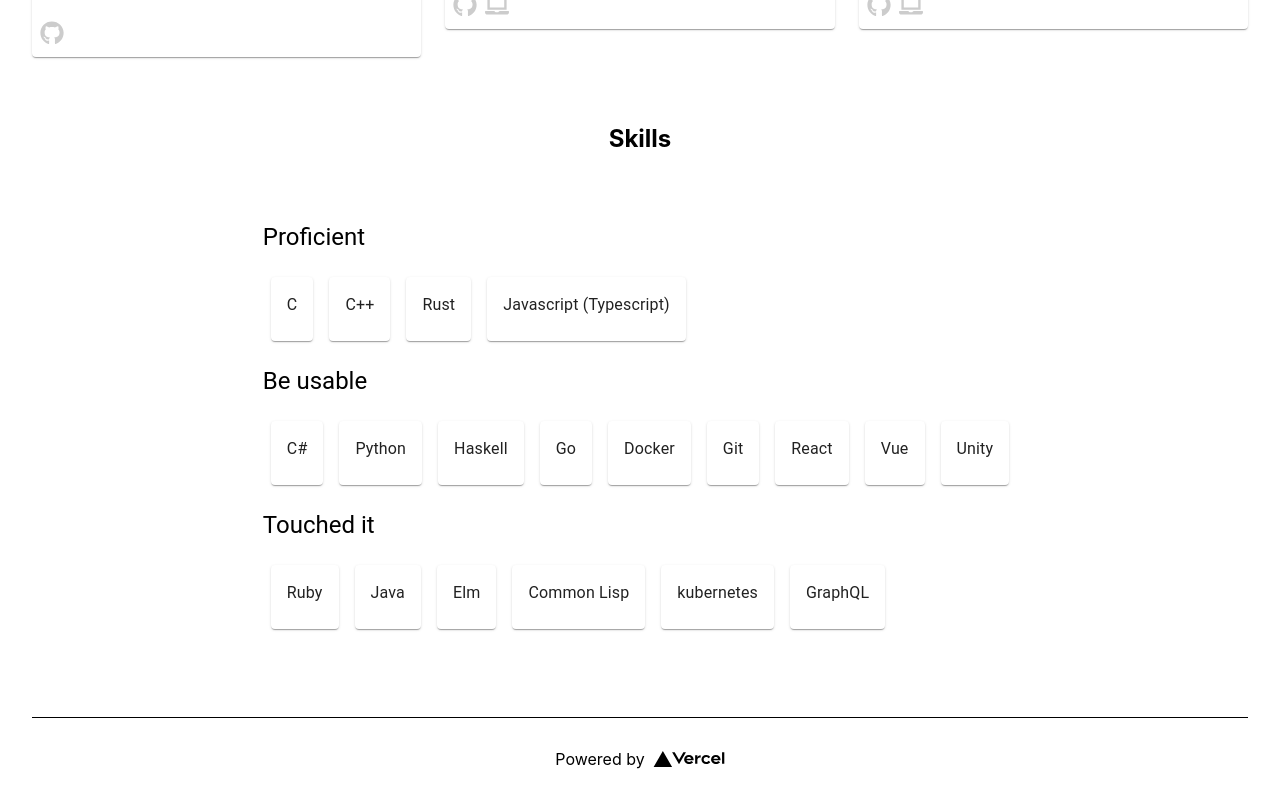
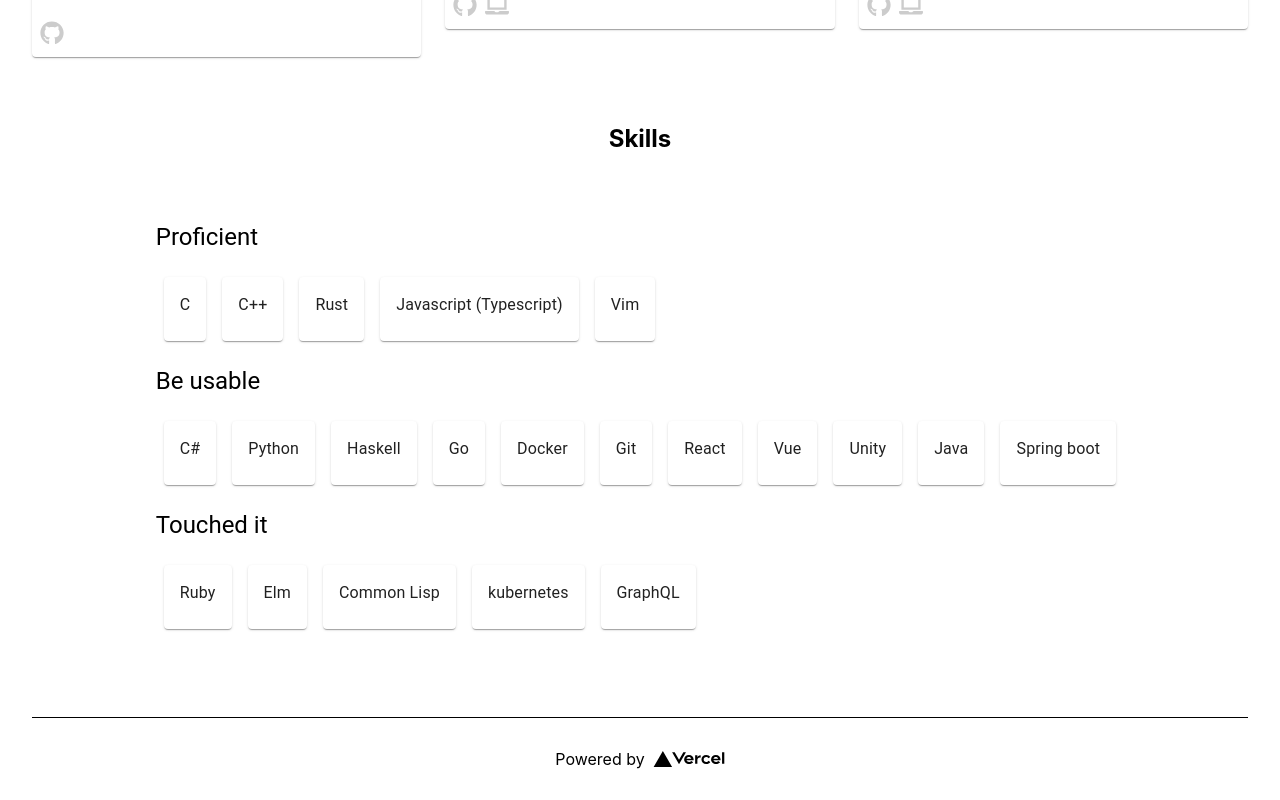
Before and after one commit to yuu-sky20/portfolio, a Next.js app: page / in a window 1280 px wide. Shown: the part 900-1700 px from the top of the page. Built offline with nearby package versions, Linux system fonts and the light colour scheme.

Commit message:
add skils

```diff
--- a/pages/contents/skills.tsx
+++ b/pages/contents/skills.tsx
@@ -6,7 +6,8 @@ const proficientSkills: Array<string> = [
     "C",
     "C++",
     "Rust",
-    "Javascript (Typescript)"
+    "Javascript (Typescript)",
+    "Vim"
 ];
 const usableSkills: Array<string> = [
     "C#",
@@ -17,11 +18,12 @@ const usableSkills: Array<string> = [
     "Git",
     "React",
     "Vue",
-    "Unity"
+    "Unity",
+    "Java",
+    "Spring boot"
 ]
 const touchedSkills: Array<string> = [
     "Ruby",
-    "Java",
     "Elm",
     "Common Lisp",
     "kubernetes",
```
